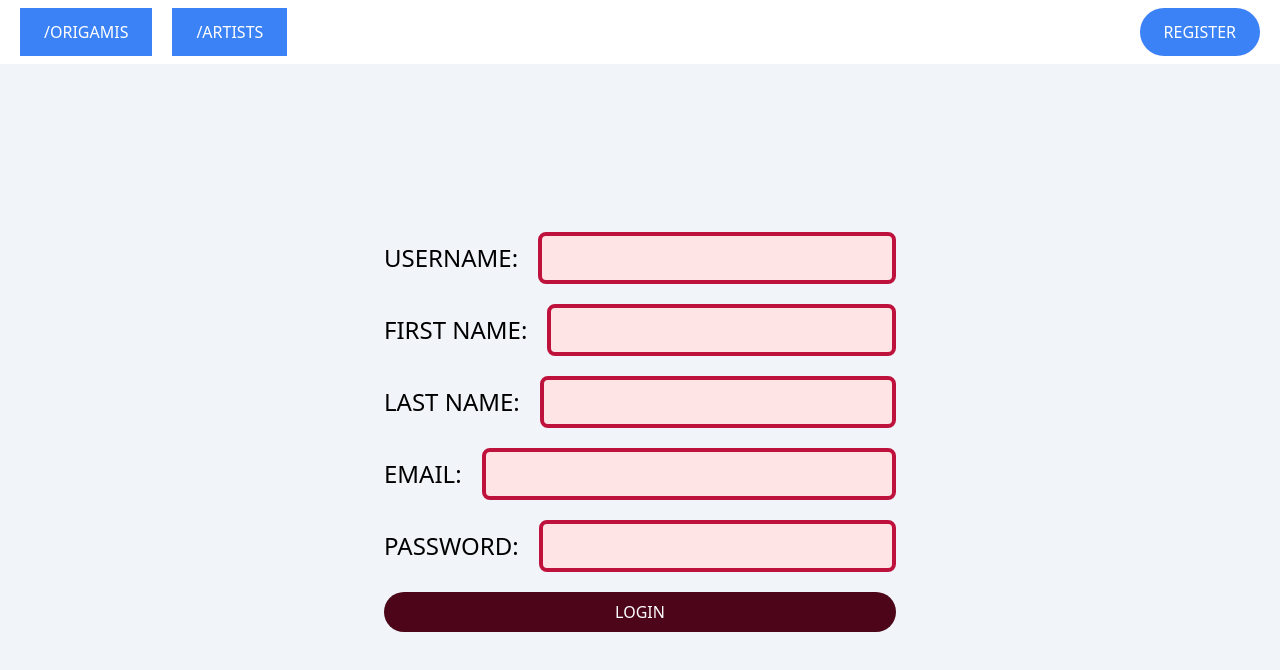
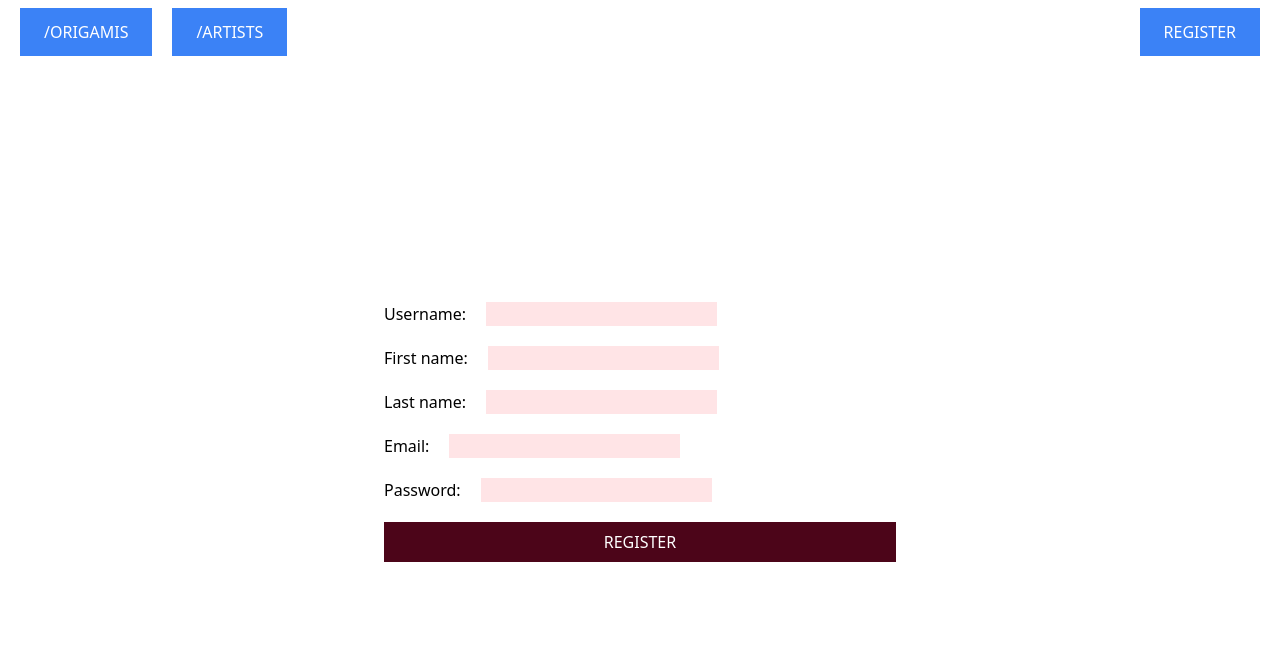
Before and after one commit to reberh00/Chocolate-Store, a React (Vite) app in the folder frontend/: page /register in a window 1280 px wide. Shown: the top 670 px of the page. Built offline with nearby package versions, Linux system fonts and the light colour scheme.

Commit message:
Update css and fix bug in Login and Register

```diff
--- a/frontend/src/components/Login/Login.jsx
+++ b/frontend/src/components/Login/Login.jsx
@@ -14,25 +14,28 @@ export function Login() {
       username: data.username,
       password: data.password,
     });
-    console.log(response);
+    if (response.data.token) {
       login({
         token: response.data.token,
         username: response.data.username,
         firstName: response.data.firstName,
         role: response.data.role,
       });
+    } else {
+      alert(response.data);
+    }
   };
 
   return (
-    <div className="h-full w-full bg-slate-100">
+    <div className="h-full w-full ">
       <form
         className="flex flex-col justify-center space-y-5 w-2/5 overflow-hidden m-auto h-full"
         onSubmit={handleSubmit(onSubmit)}
       >
         <div className="flex flex-row items-center space-x-5">
-          <label className="text-2xl uppercase font-medium">Username:</label>
+          <label>Username:</label>
           <input
-            className="text-xl bg-rose-100 p-2 grow border-rose-700 border-4 rounded-lg"
+            className="border-rose-700 bg-rose-100"
             {...register("username", { required: true })}
           />
           {errors.username && (
@@ -41,10 +44,10 @@ export function Login() {
         </div>
 
         <div className="flex flex-row items-center space-x-5">
-          <label className="text-2xl uppercase font-medium">Password:</label>
+          <label>Password:</label>
           <input
             type="password"
-            className="text-xl bg-rose-100 p-2 grow border-rose-700 border-4 rounded-lg"
+            className="border-rose-700 bg-rose-100"
             {...register("password", { required: true })}
           />
           {errors.password && (
@@ -53,7 +56,7 @@ export function Login() {
         </div>
 
         <button
-          className="bg-rose-950 rounded-full uppercase p-2 font-medium text-white upercase w-full"
+          className="bg-rose-950  uppercase p-2  text-white  w-full"
           type="submit"
         >
           Login
--- a/frontend/src/components/NavigationBar/NavigationBar.jsx
+++ b/frontend/src/components/NavigationBar/NavigationBar.jsx
@@ -15,7 +15,7 @@ export function NavigationBar() {
   }
 
   return (
-    <div className="flex flex-row justify-between px-5 py-2 w-full rounded-b-xl">
+    <div className="flex flex-row justify-between px-5 py-2 w-full">
       <div className="flex flex-row justify-start space-x-5">
         <button
           className={`px-6 py-3 text-white bg-blue-500  uppercase`}
@@ -45,7 +45,7 @@ export function NavigationBar() {
           </button>
         ) : (
           <button
-            className={`px-6 py-3 text-white bg-blue-500  rounded-full uppercase`}
+            className={`px-6 py-3 text-white bg-blue-500 uppercase`}
             onClick={handleRegister}
           >
             Register
--- a/frontend/src/components/Register/Register.jsx
+++ b/frontend/src/components/Register/Register.jsx
@@ -17,25 +17,28 @@ export function Register() {
       email: data.email,
       password: data.password,
     });
-    console.log(response);
+    if (response.data.token) {
       login({
         token: response.data.token,
         username: response.data.username,
         firstName: response.data.firstName,
         role: response.data.role,
       });
+    } else {
+      alert(response.data);
+    }
   };
 
   return (
-    <div className="h-full w-full bg-slate-100">
+    <div className="h-full w-full ">
       <form
         className="flex flex-col justify-center space-y-5 w-2/5 overflow-hidden m-auto h-full"
         onSubmit={handleSubmit(onSubmit)}
       >
         <div className="flex flex-row items-center space-x-5">
-          <label className="text-2xl uppercase font-medium">Username:</label>
+          <label>Username:</label>
           <input
-            className="text-xl bg-rose-100 p-2 grow border-rose-700 border-4 rounded-lg"
+            className="border-rose-700 bg-rose-100"
             {...register("username", { required: true })}
           />
           {errors.username && (
@@ -44,9 +47,9 @@ export function Register() {
         </div>
 
         <div className="flex flex-row items-center space-x-5">
-          <label className="text-2xl uppercase font-medium">First name:</label>
+          <label>First name:</label>
           <input
-            className="text-xl bg-rose-100 p-2 grow border-rose-700 border-4 rounded-lg"
+            className="border-rose-700 bg-rose-100"
             {...register("firstName", { required: true })}
           />
           {errors.firstName && (
@@ -55,9 +58,9 @@ export function Register() {
         </div>
 
         <div className="flex flex-row items-center space-x-5">
-          <label className="text-2xl uppercase font-medium">Last name:</label>
+          <label>Last name:</label>
           <input
-            className="text-xl bg-rose-100 p-2 grow border-rose-700 border-4 rounded-lg"
+            className="border-rose-700 bg-rose-100"
             {...register("lastName", { required: true })}
           />
           {errors.lastName && (
@@ -66,9 +69,9 @@ export function Register() {
         </div>
 
         <div className="flex flex-row items-center space-x-5">
-          <label className="text-2xl uppercase font-medium">Email:</label>
+          <label>Email:</label>
           <input
-            className="text-xl bg-rose-100 p-2 grow border-rose-700 border-4 rounded-lg"
+            className="border-rose-700 bg-rose-100"
             {...register("email", { required: true })}
           />
           {errors.email && (
@@ -77,10 +80,10 @@ export function Register() {
         </div>
 
         <div className="flex flex-row items-center space-x-5">
-          <label className="text-2xl uppercase font-medium">Password:</label>
+          <label>Password:</label>
           <input
             type="password"
-            className="text-xl bg-rose-100 p-2 grow border-rose-700 border-4 rounded-lg"
+            className="border-rose-700 bg-rose-100"
             {...register("password", { required: true })}
           />
           {errors.password && (
@@ -89,10 +92,10 @@ export function Register() {
         </div>
 
         <button
-          className="bg-rose-950 rounded-full uppercase p-2 font-medium text-white upercase w-full"
+          className="bg-rose-950  uppercase p-2  text-white  w-full"
           type="submit"
         >
-          Login
+          Register
         </button>
       </form>
     </div>
```
Lines whose indentation alone changed are shown as unchanged.
